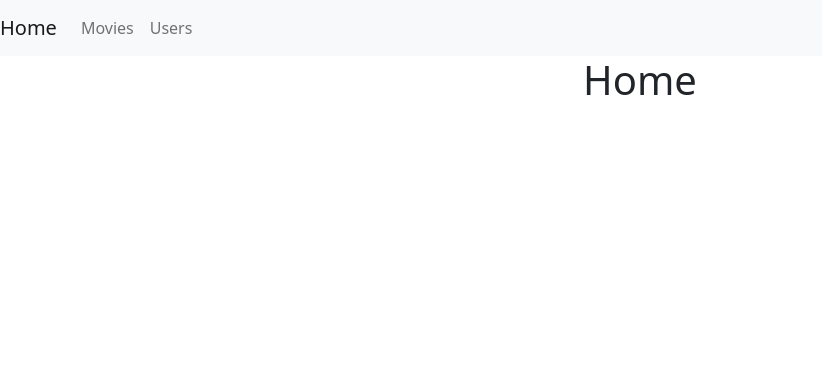
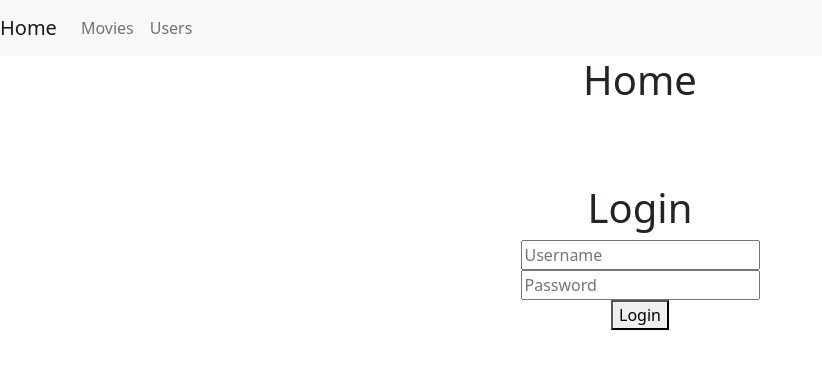
Before and after one commit to hava12/filming-front, a React (Create React App) app: page / in a window 1280 px wide. Shown: the top 368 px of the page, without its empty margins (0-822 px from the left). Built offline with nearby package versions, Linux system fonts and the light colour scheme.

Commit message:
UserService 호출 url 변경

```diff
--- a/src/pages/Home.js
+++ b/src/pages/Home.js
@@ -1,7 +1,32 @@
-import React from "react";
+import React, {useState} from "react";
+import axios from "axios";
 
 const Home = () => {
-    return <h1>Home</h1>;
+
+    const [username, setUsername] = useState("");
+    const [password, setPassword] = useState("");
+
+    const login = (e) => {
+        e.preventDefault();
+        const userInfo = { username: username, password: password };
+        axios.post("http://localhost:8000/user-service/v1/login", userInfo).then((res) => {
+            console.log(res);
+        });
+        console.log(username, password);
+    };
+
+    return (
+        <>
+            <h1>Home</h1>
+            <br/><br/><br/>
+            <h1>Login</h1>
+            <form onSubmit={login}>
+                <input placeholder="Username" value={username} onChange={(e) => setUsername(e.target.value)} /> <br />
+                <input placeholder="Password" value={password} onChange={(e) => setPassword(e.target.value)} /> <br />
+                <button type="submit">Login</button>
+            </form>
+        </>
+    )
 };
 
 export default Home;
--- a/src/pages/Users.js
+++ b/src/pages/Users.js
@@ -12,7 +12,7 @@ const Users = () => {
     const onSubmit = (e) => {
         e.preventDefault();
         const userInfo = { usename: username, password: password };
-        axios.post("http://localhost:8080/v1/login", userInfo).then((res) => {
+        axios.post("http://localhost:8000/user-service/v1/login", userInfo).then((res) => {
             console.log(res);
         });
         console.log(username, password);
```
Also changed, not shown: 1 other file (tests, documents, lock files or other folders).
